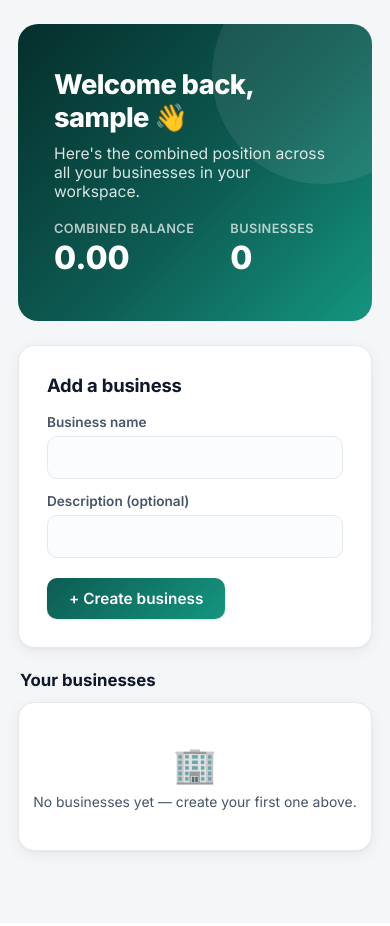
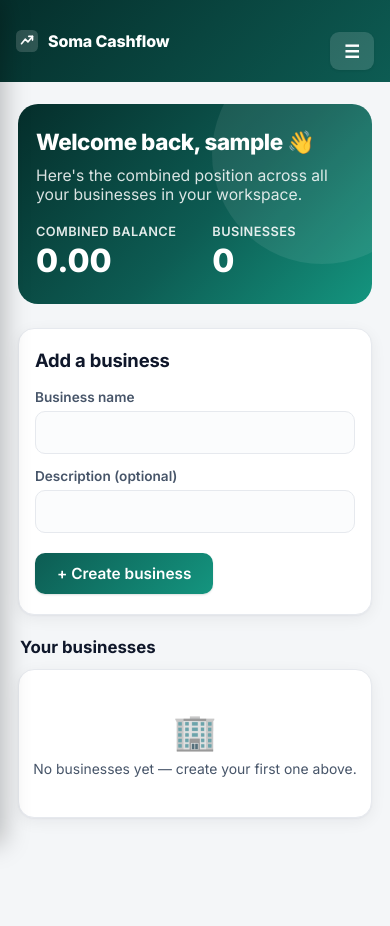
Before and after one commit to jonsoncosmas/soma_cashflow, a PHP site: page /dashboard.php in a window 390 px wide. Before the commit the page ends 864 px from the top, so only its background shows below. Run offline with PHP 8.4, Linux system fonts and the light colour scheme; the visitor is signed in with stand-in values (Sample User, id 1); data that the repository does not hold is empty.

Commit message:
Responsive/UX fixes: mobile nav drawer, scrollable tables, semantic main, contrast

```diff
--- a/includes/footer.php
+++ b/includes/footer.php
@@ -1,6 +1,6 @@
 <?php $user = current_user(); ?>
 <?php if ($user): ?>
-    </div>
+    </main>
 </div>
 <?php else: ?>
 </main>
--- a/includes/header.php
+++ b/includes/header.php
@@ -117,6 +117,24 @@ function nav_active(string $path, string $needle): string
 
         .app-main { margin-left: 252px; flex: 1; padding: 38px 44px 60px; max-width: 980px; }
 
+        /* ---------- Mobile top bar (shown only when sidebar collapses) ---------- */
+        .mobile-topbar {
+            display: none;
+            position: sticky; top: 0; z-index: 20;
+            background: linear-gradient(135deg, var(--brand-900) 0%, var(--brand-700) 100%);
+            color: #fff; padding: 12px 16px; align-items: center; justify-content: space-between;
+        }
+        .mobile-topbar .brand { font-size: 1rem; }
+        .hamburger-btn {
+            background: rgba(255,255,255,0.14); border: none; color: #fff; width: 38px; height: 38px;
+            border-radius: 9px; font-size: 1.1rem; cursor: pointer; display: flex; align-items: center; justify-content: center;
+        }
+        .sidebar-overlay {
+            display: none; position: fixed; inset: 0; background: rgba(5,20,18,0.5); z-index: 15;
+        }
+        body.sidebar-open .sidebar-overlay { display: block; }
+        body.sidebar-open .sidebar { transform: translateX(0); }
+
         /* ---------- Shared components ---------- */
         main.public-main { max-width: 680px; margin: 40px auto; padding: 0 20px 60px; }
         .card {
@@ -162,6 +180,10 @@ function nav_active(string $path, string $needle): string
         .flash.error { background: var(--error-bg); color: var(--error-fg); border-left-color: var(--error-fg); }
         .muted { color: var(--ink-600); font-size: 0.87rem; }
         table { width: 100%; border-collapse: collapse; }
+        .table-scroll { overflow-x: auto; -webkit-overflow-scrolling: touch; }
+        @media (max-width: 640px) {
+            .table-scroll table { min-width: 560px; }
+        }
         table th {
             text-align: left; font-size: 0.76rem; text-transform: uppercase; letter-spacing: 0.04em;
             color: var(--ink-400); font-weight: 600; padding: 0 10px 10px; border-bottom: 1.5px solid var(--border);
@@ -238,20 +260,47 @@ function nav_active(string $path, string $needle): string
         .feature-card p { font-size: 0.82rem; color: var(--ink-600); margin: 0; }
 
         @media (max-width: 860px) {
-            .sidebar { display: none; }
-            .app-main { margin-left: 0; padding: 24px 18px 50px; }
+            .sidebar {
+                display: flex;
+                transform: translateX(-100%);
+                transition: transform 0.22s ease;
+                z-index: 25;
+                box-shadow: 4px 0 24px rgba(0,0,0,0.25);
+            }
+            .mobile-topbar { display: flex; }
+            .app-main { margin-left: 0; padding: 22px 18px 50px; }
             .stat-grid, .biz-grid, .feature-grid { grid-template-columns: 1fr 1fr; }
             .form-grid { grid-template-columns: 1fr; }
+            .hero { padding: 30px 22px; }
+            .sidebar-close-btn { display: block !important; }
         }
         @media (max-width: 520px) {
             .stat-grid, .biz-grid, .feature-grid { grid-template-columns: 1fr; }
+            .card { padding: 20px 16px; }
+            .hero { padding: 24px 18px; }
+            .hero h1 { font-size: 1.4rem; }
+            .auth-wrap { margin-top: 30px; }
+            .auth-wrap .card { padding: 24px 20px; }
         }
     </style>
 </head>
 <body>
 <?php if ($user): ?>
+<div class="mobile-topbar">
+    <a class="brand" href="/soma_cashflow/public/dashboard.php">
+        <svg width="22" height="22" viewBox="0 0 24 24" fill="none" xmlns="http://www.w3.org/2000/svg">
+            <rect width="24" height="24" rx="6" fill="rgba(255,255,255,0.16)"/>
+            <path d="M6 15L10 10L13 13L18 7" stroke="#fff" stroke-width="1.8" stroke-linecap="round" stroke-linejoin="round"/>
+            <path d="M14 7H18V11" stroke="#fff" stroke-width="1.8" stroke-linecap="round" stroke-linejoin="round"/>
+        </svg>
+        Soma Cashflow
+    </a>
+    <button class="hamburger-btn" onclick="document.body.classList.add('sidebar-open')" aria-label="Open menu">&#9776;</button>
+</div>
+<div class="sidebar-overlay" onclick="document.body.classList.remove('sidebar-open')"></div>
 <div class="app-shell">
-    <aside class="sidebar">
+    <aside class="sidebar" aria-label="Main navigation">
+        <div style="display:flex; align-items:center; justify-content:space-between;">
             <a class="brand" href="/soma_cashflow/public/dashboard.php">
                 <svg width="26" height="26" viewBox="0 0 24 24" fill="none" xmlns="http://www.w3.org/2000/svg">
                     <rect width="24" height="24" rx="6" fill="rgba(255,255,255,0.16)"/>
@@ -260,6 +309,10 @@ function nav_active(string $path, string $needle): string
                 </svg>
                 Soma Cashflow
             </a>
+            <button onclick="document.body.classList.remove('sidebar-open')" aria-label="Close menu"
+                    style="display:none; background:none; border:none; color:#fff; font-size:1.3rem; cursor:pointer;"
+                    class="sidebar-close-btn">&times;</button>
+        </div>
         <nav>
             <a class="<?= nav_active((string) $currentPath, 'dashboard.php') ?>" href="/soma_cashflow/public/dashboard.php">
                 <span class="navicon">&#9635;</span> Dashboard
@@ -276,7 +329,7 @@ function nav_active(string $path, string $needle): string
             </div>
         </div>
     </aside>
-    <div class="app-main">
+    <main class="app-main">
 <?php else: ?>
 <header class="topbar">
     <a class="brand" href="/soma_cashflow/public/">
--- a/public/business.php
+++ b/public/business.php
@@ -115,7 +115,7 @@ require __DIR__ . '/../includes/header.php';
         <p><?= h($business['description']) ?></p>
     <?php endif; ?>
     <div style="position:relative;">
-        <div style="font-size:0.8rem; color:rgba(255,255,255,0.7); font-weight:600; text-transform:uppercase; letter-spacing:0.03em;">Current balance</div>
+        <div style="font-size:0.8rem; color:rgba(255,255,255,0.88); font-weight:600; text-transform:uppercase; letter-spacing:0.03em;">Current balance</div>
         <div style="font-size:2.4rem; font-weight:800; margin-top:2px;"><?= number_format($balance, 2) ?></div>
     </div>
 </div>
@@ -195,6 +195,7 @@ require __DIR__ . '/../includes/header.php';
             <p class="muted" style="margin:0;">No transactions yet &mdash; add your first one above.</p>
         </div>
     <?php else: ?>
+        <div class="table-scroll">
         <table>
             <tr><th>Date</th><th>Type</th><th>Category</th><th>Description</th><th style="text-align:right;">Amount</th></tr>
             <?php foreach ($transactions as $t):
@@ -211,6 +212,7 @@ require __DIR__ . '/../includes/header.php';
             </tr>
             <?php endforeach; ?>
         </table>
+        </div>
     <?php endif; ?>
 </div>
 <?php require __DIR__ . '/../includes/footer.php'; ?>
--- a/public/dashboard.php
+++ b/public/dashboard.php
@@ -78,11 +78,11 @@ require __DIR__ . '/../includes/header.php';
     <p>Here's the combined position across all your businesses in <?= h($org['name'] ?? 'your workspace') ?>.</p>
     <div style="display:flex; gap:36px; flex-wrap:wrap; position:relative;">
         <div>
-            <div style="font-size:0.8rem; color:rgba(255,255,255,0.7); font-weight:600; text-transform:uppercase; letter-spacing:0.03em;">Combined balance</div>
+            <div style="font-size:0.8rem; color:rgba(255,255,255,0.88); font-weight:600; text-transform:uppercase; letter-spacing:0.03em;">Combined balance</div>
             <div style="font-size:2rem; font-weight:800; margin-top:2px;"><?= number_format($totalBalance, 2) ?></div>
         </div>
         <div>
-            <div style="font-size:0.8rem; color:rgba(255,255,255,0.7); font-weight:600; text-transform:uppercase; letter-spacing:0.03em;">Businesses</div>
+            <div style="font-size:0.8rem; color:rgba(255,255,255,0.88); font-weight:600; text-transform:uppercase; letter-spacing:0.03em;">Businesses</div>
             <div style="font-size:2rem; font-weight:800; margin-top:2px;"><?= count($businesses) ?></div>
         </div>
     </div>
```
Lines whose indentation alone changed are shown as unchanged.
